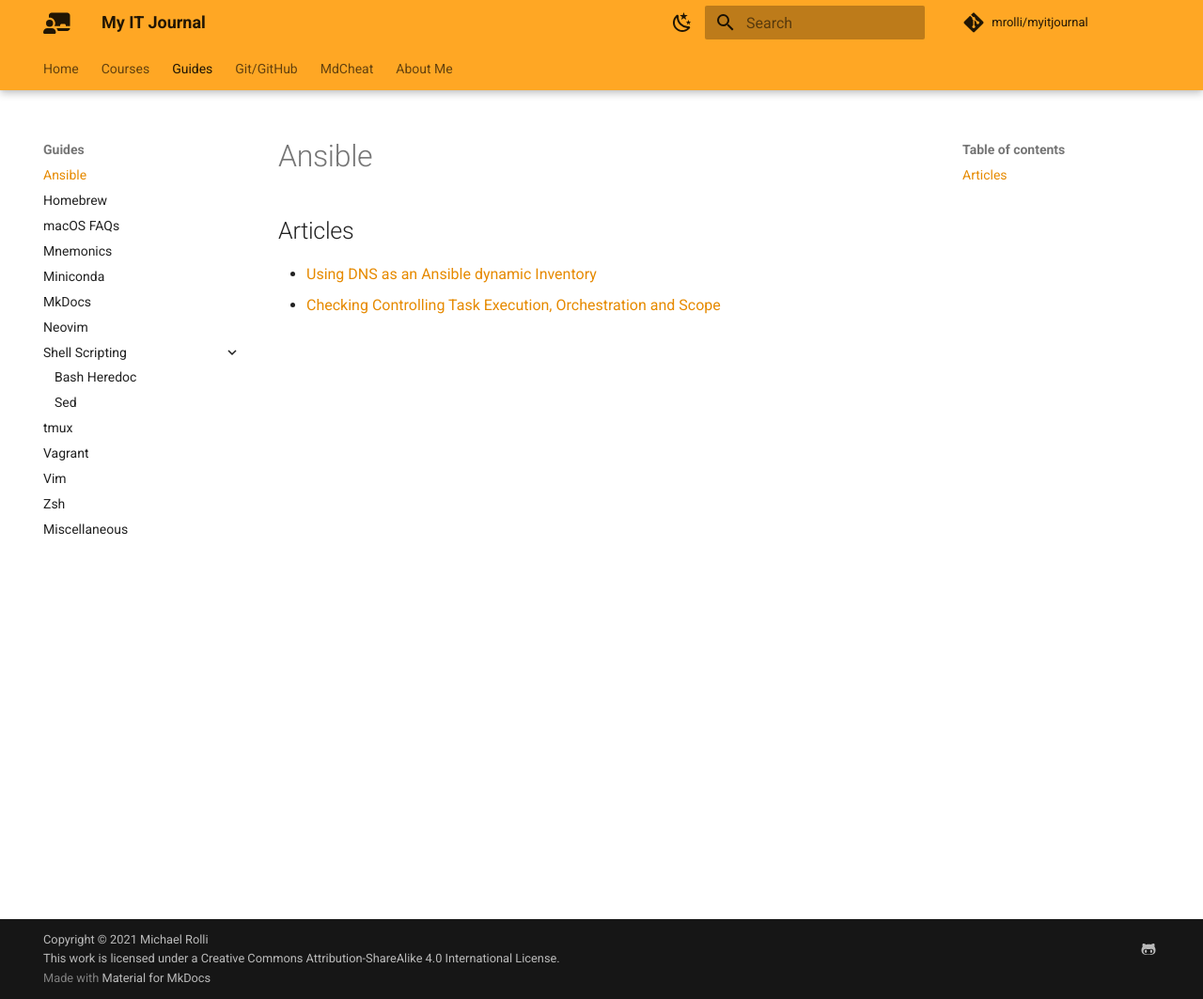
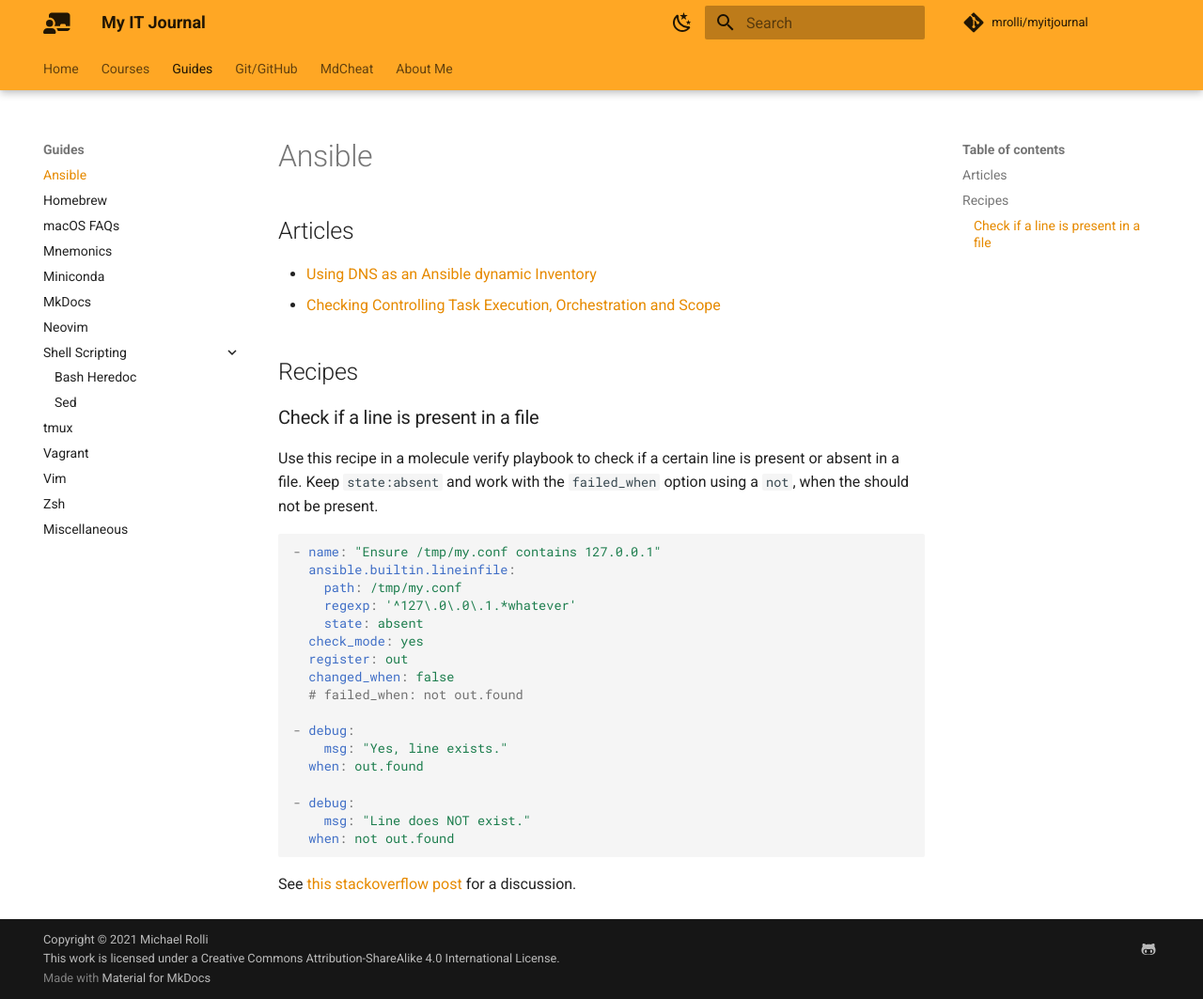
Before and after one commit to mrolli/myitjournal, an MkDocs documentation site: the page built from docs/guides/ansible.md, in a window 1280 px wide and 1063 px high. Shown: the whole window at 94% size. Built offline with MkDocs 1.6.1 and Material for MkDocs 9.7.7, drawn with Linux system fonts in a browser that asks for light colours; comment, search, counter and statistics services are not loaded.

Commit message:
ansibe: add example for testing if a line exists

````diff
--- a/docs/guides/ansible.md
+++ b/docs/guides/ansible.md
@@ -4,3 +4,34 @@
 
 * [Using DNS as an Ansible dynamic Inventory](https://medium.com/@remie/using-dns-as-an-ansible-dynamic-inventory-e65a2ed6bc9)
 * [Checking Controlling Task Execution, Orchestration and Scope](https://dev.to/admantium/ansible-checking-and-controlling-task-execution-orchestration-and-scope-32ei)
+
+## Recipes
+
+### Check if a line is present in a file
+
+Use this recipe in a molecule verify playbook to check if a certain line is
+present or absent in a file. Keep `state:absent` and work with the
+`failed_when` option using a `not`, when the should not be present.
+
+```yaml
+- name: "Ensure /tmp/my.conf contains 127.0.0.1"
+  ansible.builtin.lineinfile:
+    path: /tmp/my.conf
+    regexp: '^127\.0\.0\.1.*whatever'
+    state: absent
+  check_mode: yes
+  register: out
+  changed_when: false
+  # failed_when: not out.found
+
+- debug:
+    msg: "Yes, line exists."
+  when: out.found
+
+- debug:
+    msg: "Line does NOT exist."
+  when: not out.found
+```
+
+See [this stackoverflow post](https://stackoverflow.com/questions/30786263/only-check-whether-a-line-present-in-a-file-ansible)
+for a discussion.
````
